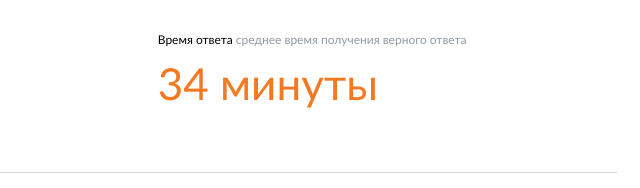
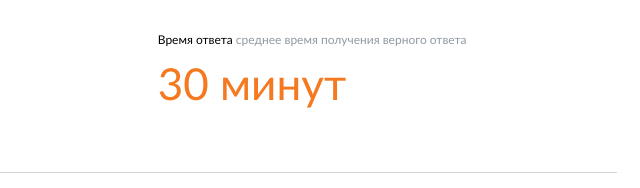
Before and after one commit to chabanovsky/welcomestack, a plain HTML site: page static/index.html in a window 1280 px wide. Shown: the part 325-513 px from the top of the page, 488-1128 px from the left. Drawn offline with nearby package versions, Linux system fonts and the light colour scheme; no server answers.

Commit message:
I was a bit wrong, the time is 30 mins, since the time diff in minutes

```diff
--- a/static/index.html
+++ b/static/index.html
@@ -79,7 +79,7 @@
                             <p>
                                 Время ответа
                                 <span class="light">среднее время получения верного ответа</span>
-                                <span class="number">34 минуты</span>
+                                <span class="number">30 минут</span>
                             </p>
                         </div>
                     </div>
```
